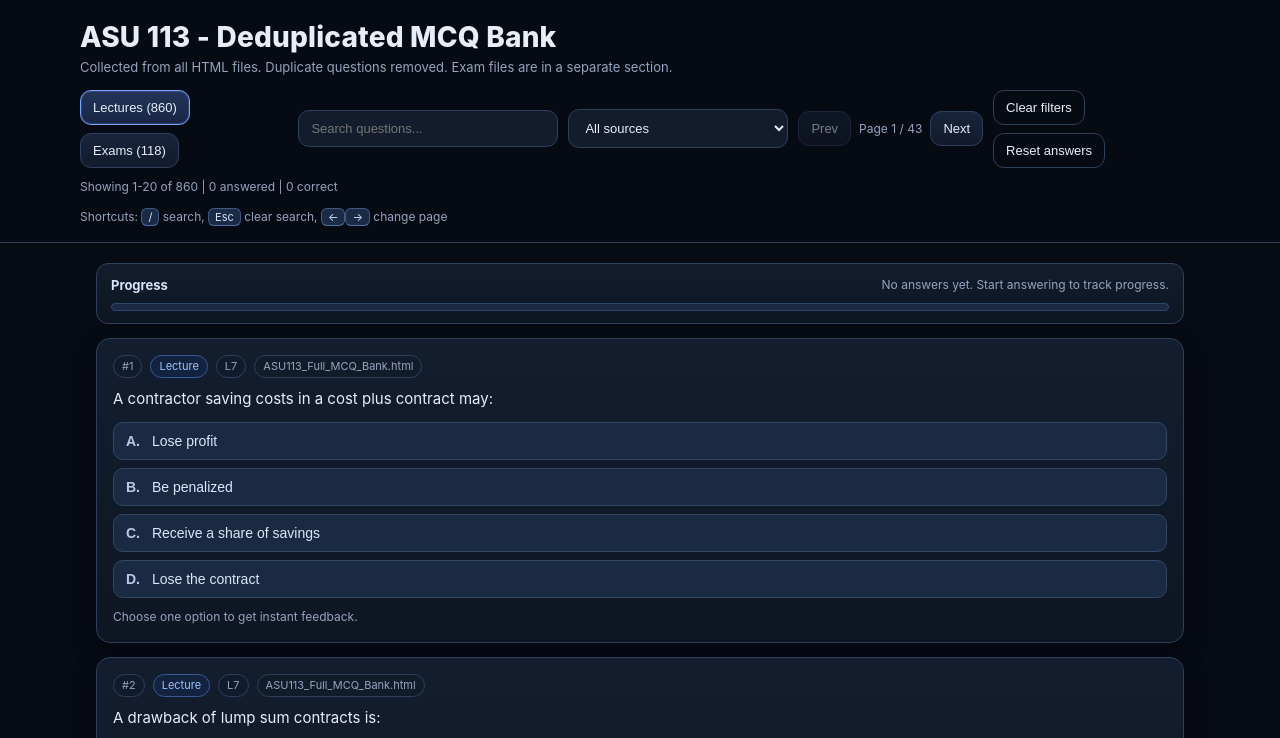
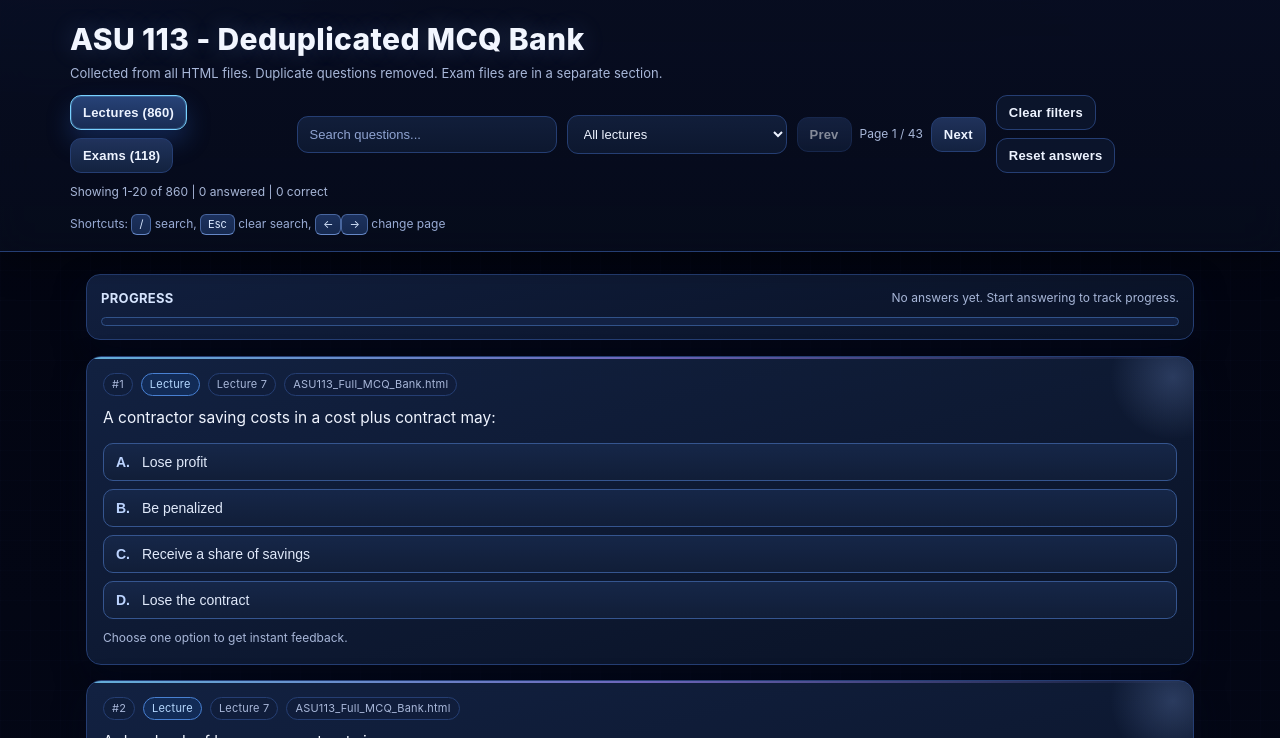
Before and after one commit to baherjr/EthicMCQBank, a plain HTML site: page index.html in a window 1280 px wide. Both pictures are taken after a click on the button "Clear filters". Shown: the top 738 px of the page. Drawn offline with Linux system fonts and the light colour scheme.

Commit message:
Add dynamic lecture filter and refactor question filtering logic

```diff
--- a/app.js
+++ b/app.js
@@ -1,10 +1,10 @@
 const LETTERS = ["A", "B", "C", "D", "E", "F"];
-const state = { section: "lecture", search: "", source: "all", page: 1, pageSize: 20, selected: new Map() };
+const state = { section: "lecture", search: "", lectureFilter: "all", page: 1, pageSize: 20, selected: new Map() };
 const el = {
   secLecture: document.getElementById("secLecture"),
   secExam: document.getElementById("secExam"),
   search: document.getElementById("search"),
-  source: document.getElementById("source"),
+  lectureFilter: document.getElementById("lectureFilter"),
   clearFilters: document.getElementById("clearFilters"),
   resetAnswers: document.getElementById("resetAnswers"),
   prev: document.getElementById("prev"),
@@ -44,23 +44,32 @@ function getSectionData() {
   return QUESTIONS.filter((q) => q.section === state.section && !isCtQuestion(q));
 }
 
-function buildSourceFilter() {
-  const sectionData = getSectionData();
-  const set = new Set(sectionData.map((q) => q.source));
-  const sources = ["all"].concat(Array.from(set).sort());
-  el.source.innerHTML = sources
-    .map((s) => '<option value="' + escapeHtml(s) + '">' + (s === "all" ? "All sources" : escapeHtml(s)) + "</option>")
+function getLectureNumber(q) {
+  const text = String((q && q.lecture) || "");
+  const match = text.match(/(?:lecture\s*)?l?\s*([1-9])\b/i);
+  return match ? match[1] : "";
+}
+
+function lectureLabel(value) {
+  return value === "all" ? "All lectures" : "Lecture " + value;
+}
+
+function buildLectureFilter() {
+  const options = state.section === "lecture" ? ["all", "1", "2", "3", "4", "5", "6", "7", "8", "9"] : ["all"];
+  el.lectureFilter.innerHTML = options
+    .map((s) => '<option value="' + escapeHtml(s) + '">' + escapeHtml(lectureLabel(s)) + "</option>")
     .join("");
-  if (!sources.includes(state.source)) state.source = "all";
-  el.source.value = state.source;
+  if (!options.includes(state.lectureFilter)) state.lectureFilter = "all";
+  el.lectureFilter.value = state.lectureFilter;
+  el.lectureFilter.disabled = state.section !== "lecture";
 }
 
 function filteredData() {
   const s = state.search.trim().toLowerCase();
   return getSectionData().filter((q) => {
-    if (state.source !== "all" && q.source !== state.source) return false;
+    if (state.section === "lecture" && state.lectureFilter !== "all" && getLectureNumber(q) !== state.lectureFilter) return false;
     if (!s) return true;
-    const hay = [q.text, q.explanation, (q.options || []).join(" "), q.source, q.lecture, q.bloom].join(" ").toLowerCase();
+    const hay = [q.text, q.explanation, (q.options || []).join(" "), q.source, lectureLabel(getLectureNumber(q)), q.bloom].join(" ").toLowerCase();
     return hay.includes(s);
   });
 }
@@ -108,9 +117,9 @@ function nextPage() {
 
 function clearActiveFilters() {
   state.search = "";
-  state.source = "all";
+  state.lectureFilter = "all";
   el.search.value = "";
-  buildSourceFilter();
+  buildLectureFilter();
   resetToFirstPage();
 }
 
@@ -168,6 +177,7 @@ function render() {
       const selectedOption = state.selected.get(q.id);
       const hasAnswer = state.selected.has(q.id);
       const sourceCount = q.sources && q.sources.length > 1 ? " - merged from " + q.sources.length + " files" : "";
+      const lectureTag = getLectureNumber(q);
 
       const optionsHtml = (q.options || [])
         .map((opt, oi) => {
@@ -219,7 +229,7 @@ function render() {
         '">' +
         (q.section === "exam" ? "Exam" : "Lecture") +
         "</span>" +
-        (q.lecture ? '<span class="badge">' + escapeHtml(q.lecture) + "</span>" : "") +
+        (lectureTag ? '<span class="badge">' + escapeHtml(lectureLabel(lectureTag)) + "</span>" : "") +
         (q.bloom ? '<span class="badge">' + escapeHtml(q.bloom) + "</span>" : "") +
         '<span class="badge">' +
         escapeHtml(q.source) +
@@ -250,16 +260,16 @@ function resetToFirstPage() {
 el.secLecture.addEventListener("click", () => {
   if (state.section === "lecture") return;
   state.section = "lecture";
-  state.source = "all";
-  buildSourceFilter();
+  state.lectureFilter = "all";
+  buildLectureFilter();
   resetToFirstPage();
 });
 
 el.secExam.addEventListener("click", () => {
   if (state.section === "exam") return;
   state.section = "exam";
-  state.source = "all";
-  buildSourceFilter();
+  state.lectureFilter = "all";
+  buildLectureFilter();
   resetToFirstPage();
 });
 
@@ -268,8 +278,8 @@ el.search.addEventListener("input", () => {
   resetToFirstPage();
 });
 
-el.source.addEventListener("change", () => {
-  state.source = el.source.value;
+el.lectureFilter.addEventListener("change", () => {
+  state.lectureFilter = el.lectureFilter.value;
   resetToFirstPage();
 });
 
@@ -321,7 +331,7 @@ async function init() {
     if (!response.ok) throw new Error("Failed to fetch questions.json");
     QUESTIONS = (await response.json()).filter((q) => !isCtQuestion(q));
     updateSectionButtons();
-    buildSourceFilter();
+    buildLectureFilter();
     render();
   } catch (error) {
     console.error(error);
--- a/index.html
+++ b/index.html
@@ -5,62 +5,72 @@
 <meta name="viewport" content="width=device-width, initial-scale=1.0">
 <title>ASU 113 - Deduplicated MCQ Bank</title>
 <style>
-:root{--bg:#070b14;--panel:#121a2a;--panel2:#182337;--line:#2f405c;--text:#e8edf8;--muted:#95a4bf;--accent:#7aa2ff;--exam:#f59e0b;--correct:#22c55e;--wrong:#ef4444}
+:root{--bg:#040714;--panel:#0f1a34;--panel2:#101f3e;--line:#334f8a;--line-soft:#253e73;--text:#edf3ff;--muted:#a8b7d9;--accent:#79d1ff;--accent2:#9f8cff;--exam:#ffc86a;--correct:#2ed6a4;--wrong:#ff7388;--shadow:rgba(5,10,26,.6)}
 *{box-sizing:border-box;margin:0;padding:0}
 html,body{scroll-behavior:smooth}
-body{font-family:Inter,system-ui,-apple-system,Segoe UI,Roboto,sans-serif;background:radial-gradient(1200px 500px at 20% -10%,#1d2b4f 0,transparent 60%),radial-gradient(1000px 450px at 100% -20%,#3a204f 0,transparent 55%),var(--bg);color:var(--text);line-height:1.5;min-height:100vh}
-.header{position:sticky;top:0;z-index:20;background:rgba(8,12,20,.72);backdrop-filter:blur(14px);border-bottom:1px solid var(--line);padding:16px}
-.h-wrap{max-width:1120px;margin:0 auto;display:grid;gap:12px}
-.title{font-size:clamp(20px,2.2vw,28px);font-weight:800;letter-spacing:.2px}
-.subtitle{font-size:13px;color:var(--muted)}
+body{font-family:Inter,Segoe UI Variable Text,Segoe UI,Roboto,Helvetica,Arial,sans-serif;background:linear-gradient(180deg,#020410 0%,#060d22 40%,#070f25 100%);color:var(--text);line-height:1.56;min-height:100vh;position:relative;isolation:isolate}
+body::before{content:"";position:fixed;inset:0;z-index:-2;pointer-events:none;opacity:.22;background-image:linear-gradient(rgba(130,170,255,.08) 1px,transparent 1px),linear-gradient(90deg,rgba(130,170,255,.08) 1px,transparent 1px);background-size:30px 30px,30px 30px}
+body::after{content:"";position:fixed;inset:-30vh -20vw;z-index:-1;pointer-events:none;background:radial-gradient(700px 420px at 18% 5%,rgba(81,120,255,.32),transparent 68%),radial-gradient(760px 380px at 84% 2%,rgba(137,89,255,.26),transparent 70%),radial-gradient(700px 520px at 50% 102%,rgba(39,153,255,.22),transparent 72%)}
+.header{position:sticky;top:0;z-index:20;background:linear-gradient(180deg,rgba(8,14,34,.9) 0%,rgba(7,13,30,.78) 100%);backdrop-filter:blur(16px);border-bottom:1px solid var(--line-soft);box-shadow:0 12px 32px rgba(0,0,0,.32);padding:16px}
+.h-wrap{max-width:1140px;margin:0 auto;display:grid;gap:12px}
+.title{font-size:clamp(21px,2.5vw,30px);font-weight:800;letter-spacing:.35px;color:#f2f6ff;text-shadow:0 0 24px rgba(146,186,255,.22)}
+.subtitle{font-size:13px;color:var(--muted);max-width:800px}
 .controls{display:grid;gap:10px;grid-template-columns:1fr}
 @media(min-width:930px){.controls{grid-template-columns:auto minmax(260px,1fr) 220px auto auto;align-items:center}}
 .seg{display:flex;gap:8px;flex-wrap:wrap}
-.btn{border:1px solid var(--line);background:linear-gradient(180deg,#17243a 0,#121b2d 100%);color:var(--text);padding:9px 12px;border-radius:11px;cursor:pointer;font-size:13px;transition:all .2s ease}
-.btn.active{border-color:var(--accent);background:linear-gradient(180deg,#223458 0,#182744 100%);box-shadow:0 0 0 1px rgba(122,162,255,.2) inset}
-.btn.exam.active{border-color:var(--exam);background:linear-gradient(180deg,#3a2b12 0,#2a2011 100%);color:#fde68a}
-.btn:disabled{opacity:.5;cursor:not-allowed}
-.btn-ghost{background:transparent}
-input,select{background:rgba(20,31,49,.9);border:1px solid var(--line);color:var(--text);padding:10px 12px;border-radius:11px;font-size:13px;min-width:0;outline:none;transition:border-color .2s ease,box-shadow .2s ease}
-input:focus,select:focus{border-color:var(--accent);box-shadow:0 0 0 3px rgba(122,162,255,.16)}
+.btn{border:1px solid var(--line-soft);background:linear-gradient(180deg,rgba(33,52,94,.95) 0%,rgba(20,35,66,.95) 100%);color:var(--text);padding:9px 12px;border-radius:11px;cursor:pointer;font-size:13px;font-weight:600;letter-spacing:.2px;transition:all .2s ease}
+.btn:hover{transform:translateY(-1px);border-color:var(--accent);box-shadow:0 10px 22px rgba(73,132,236,.22)}
+.btn:active{transform:translateY(0)}
+.btn.active{border-color:var(--accent);background:linear-gradient(180deg,rgba(40,68,122,.98) 0%,rgba(25,44,84,.98) 100%);box-shadow:0 0 0 1px rgba(121,209,255,.22) inset,0 12px 24px rgba(50,112,226,.25)}
+.btn.exam.active{border-color:var(--exam);background:linear-gradient(180deg,rgba(72,49,22,.95) 0%,rgba(52,35,16,.95) 100%);color:#ffe8be}
+.btn:disabled{opacity:.55;cursor:not-allowed;box-shadow:none}
+.btn-ghost{background:rgba(14,25,50,.7)}
+input,select{background:linear-gradient(180deg,rgba(18,31,60,.95) 0%,rgba(13,24,48,.95) 100%);border:1px solid var(--line-soft);color:var(--text);padding:10px 12px;border-radius:11px;font-size:13px;min-width:0;outline:none;transition:border-color .2s ease,box-shadow .2s ease}
+input::placeholder{color:#8fa3d1}
+input:focus,select:focus{border-color:var(--accent);box-shadow:0 0 0 3px rgba(121,209,255,.18),0 0 26px rgba(91,135,232,.22)}
 .stat{font-size:12px;color:var(--muted);white-space:nowrap}
-.hint{font-size:12px;color:var(--muted)}
-.kbd{padding:1px 6px;border:1px solid #405882;border-bottom-color:#506e9f;border-radius:6px;background:#1a2b46;color:#d5e3ff;font-size:11px}
+.hint{font-size:12px;color:#98abd4}
+.kbd{display:inline-block;padding:1px 7px;border:1px solid #48669f;border-bottom-color:#6587c6;border-radius:6px;background:linear-gradient(180deg,#1c315d 0%,#16294f 100%);color:#dae8ff;font-size:11px}
 #countInfo{grid-column:1/-1}
-.main{max-width:1120px;margin:20px auto;padding:0 16px 36px}
-.summary{border:1px solid var(--line);background:linear-gradient(180deg,rgba(20,31,49,.85) 0,rgba(15,23,36,.85) 100%);border-radius:12px;padding:12px 14px;margin-bottom:14px}
-.summary-top{display:flex;justify-content:space-between;align-items:center;gap:8px;margin-bottom:8px}
-.summary-title{font-size:13px;font-weight:700;color:#d7e4fb}
-.progress-track{width:100%;height:8px;background:#1b2a44;border-radius:999px;overflow:hidden;border:1px solid #2f466c}
-.progress-fill{width:0;height:100%;background:linear-gradient(90deg,#3b82f6 0%,#22c55e 100%);transition:width .25s ease}
-.cards{display:grid;gap:14px}
-.card{border:1px solid var(--line);background:linear-gradient(180deg,rgba(20,31,49,.92) 0,rgba(15,23,36,.92) 100%);border-radius:14px;padding:16px;box-shadow:0 8px 26px rgba(0,0,0,.25);transition:transform .2s ease,border-color .2s ease;animation:fadeUp .2s ease}
-.card:hover{transform:translateY(-2px);border-color:#4b6087}
+.main{max-width:1140px;margin:22px auto;padding:0 16px 40px}
+.summary{border:1px solid var(--line-soft);background:linear-gradient(165deg,rgba(19,34,67,.93) 0%,rgba(10,19,39,.93) 100%);border-radius:14px;padding:13px 14px;margin-bottom:16px;box-shadow:0 14px 30px var(--shadow)}
+.summary-top{display:flex;justify-content:space-between;align-items:center;gap:8px;margin-bottom:9px}
+.summary-title{font-size:13px;font-weight:700;letter-spacing:.3px;text-transform:uppercase;color:#d7e5ff}
+.progress-track{width:100%;height:9px;background:#122143;border-radius:999px;overflow:hidden;border:1px solid #315289}
+.progress-fill{width:0;height:100%;background:linear-gradient(90deg,#48b2ff 0%,#8e7cff 55%,#2ed6a4 100%);transition:width .25s ease}
+.cards{display:grid;gap:15px}
+.card{position:relative;border:1px solid var(--line-soft);background:linear-gradient(165deg,rgba(19,35,68,.95) 0%,rgba(10,19,38,.95) 100%);border-radius:15px;padding:16px;box-shadow:0 14px 30px var(--shadow);transition:transform .22s ease,border-color .22s ease,box-shadow .22s ease;animation:fadeUp .2s ease;overflow:hidden}
+.card::before{content:"";position:absolute;inset:0 auto auto 0;height:2px;width:100%;background:linear-gradient(90deg,rgba(121,209,255,.8),rgba(159,140,255,.65),transparent)}
+.card::after{content:"";position:absolute;right:-45px;top:-45px;width:130px;height:130px;border-radius:50%;background:radial-gradient(circle,rgba(146,180,255,.22) 0%,transparent 68%);pointer-events:none}
+.card:hover{transform:translateY(-2px);border-color:#4f75ba;box-shadow:0 18px 38px rgba(8,17,44,.68)}
 .meta{display:flex;gap:8px;flex-wrap:wrap;align-items:center;margin-bottom:10px}
-.badge{font-size:11px;padding:2px 8px;border-radius:999px;border:1px solid var(--line);color:var(--muted);background:rgba(17,28,44,.9)}
-.badge.section-lecture{border-color:#375996;color:#9bc5ff;background:#13233f}
-.badge.section-exam{border-color:#8d5a18;color:#fde68a;background:#37280f}
-.q{font-size:15px;margin:6px 0 12px}
+.badge{font-size:11px;padding:2px 8px;border-radius:999px;border:1px solid var(--line-soft);color:var(--muted);background:rgba(17,30,59,.92);letter-spacing:.2px}
+.badge.section-lecture{border-color:#4880d2;color:#b5d8ff;background:#122b56}
+.badge.section-exam{border-color:#d09a47;color:#ffe5ba;background:#3c2b12}
+.q{font-size:15.5px;line-height:1.6;margin:6px 0 12px;color:#eff4ff}
 .opts{display:grid;gap:8px}
-.opt-btn{width:100%;text-align:left;border:1px solid #324766;background:#1a2a43;color:#dce6f7;border-radius:10px;padding:10px 12px;font-size:14px;cursor:pointer;transition:all .2s ease}
-.opt-btn:hover{border-color:#5d78a8;background:#203456}
-.opt-btn:focus-visible{outline:none;box-shadow:0 0 0 3px rgba(122,162,255,.25)}
+.opt-btn{width:100%;text-align:left;border:1px solid #35558f;background:linear-gradient(180deg,rgba(22,39,73,.95) 0%,rgba(17,30,56,.95) 100%);color:#e0e9fa;border-radius:10px;padding:10px 12px;font-size:14px;cursor:pointer;transition:all .2s ease}
+.opt-btn:hover{border-color:#67a0ff;background:linear-gradient(180deg,rgba(29,53,97,.98) 0%,rgba(20,37,70,.98) 100%);box-shadow:0 10px 18px rgba(42,90,188,.28)}
+.opt-btn:focus-visible{outline:none;box-shadow:0 0 0 3px rgba(121,209,255,.26)}
 .opt-btn:disabled{cursor:default;opacity:1}
-.opt-btn.right-answer{border-color:rgba(34,197,94,.5)}
-.opt-btn.correct{border-color:rgba(34,197,94,.7);background:rgba(34,197,94,.16);color:#d9ffe8}
-.opt-btn.wrong{border-color:rgba(239,68,68,.75);background:rgba(239,68,68,.13);color:#ffd8d8}
-.opt-letter{display:inline-block;min-width:22px;font-weight:700;color:#b8c7e6}
+.opt-btn.right-answer{border-color:rgba(46,214,164,.58)}
+.opt-btn.correct{border-color:rgba(46,214,164,.86);background:linear-gradient(180deg,rgba(22,78,72,.65) 0%,rgba(14,55,50,.65) 100%);color:#ddfff4}
+.opt-btn.wrong{border-color:rgba(255,115,136,.86);background:linear-gradient(180deg,rgba(92,35,49,.6) 0%,rgba(64,23,35,.6) 100%);color:#ffe0e6}
+.opt-letter{display:inline-block;min-width:22px;font-weight:700;color:#bcd4ff}
 .actions{margin-top:10px;display:flex;gap:8px;flex-wrap:wrap;align-items:center}
 .note{font-size:12px;color:var(--muted)}
 .result{font-size:12px;padding:5px 10px;border-radius:999px;border:1px solid}
-.result.ok{color:#c9f8dc;border-color:rgba(34,197,94,.45);background:rgba(34,197,94,.14)}
-.result.bad{color:#ffd0d0;border-color:rgba(239,68,68,.45);background:rgba(239,68,68,.14)}
-.result.neutral{color:#d5e0f5;border-color:#405882;background:#17253d}
-.exp{margin-top:10px;border-left:3px solid var(--accent);padding:9px 11px;background:#14233b;border-radius:0 10px 10px 0;font-size:13px;color:#d7e5fb}
-.empty{padding:48px 0;text-align:center;color:var(--muted)}
+.result.ok{color:#cdffee;border-color:rgba(46,214,164,.45);background:rgba(46,214,164,.13)}
+.result.bad{color:#ffdbe1;border-color:rgba(255,115,136,.45);background:rgba(255,115,136,.14)}
+.result.neutral{color:#d5e4ff;border-color:#4d6ca4;background:#152b54}
+.exp{margin-top:10px;border-left:3px solid var(--accent);padding:9px 11px;background:#11264d;border-radius:0 10px 10px 0;font-size:13px;color:#dcedff}
+.empty{padding:52px 0;text-align:center;color:#a8b7d9}
 .pager{display:flex;gap:8px;align-items:center;justify-content:flex-end}
-.to-top{position:fixed;right:18px;bottom:18px;z-index:30;border:1px solid #4d648b;background:linear-gradient(180deg,#23395f 0,#192c4a 100%);color:#e7efff;width:42px;height:42px;border-radius:50%;font-size:18px;cursor:pointer;opacity:0;transform:translateY(8px);pointer-events:none;transition:all .2s ease}
+.to-top{position:fixed;right:18px;bottom:18px;z-index:30;border:1px solid #5377ba;background:linear-gradient(180deg,#24427c 0%,#1a2f58 100%);color:#eaf2ff;width:42px;height:42px;border-radius:12px;font-size:18px;cursor:pointer;opacity:0;transform:translateY(8px);pointer-events:none;transition:all .2s ease;box-shadow:0 10px 22px rgba(17,33,65,.45)}
 .to-top.visible{opacity:1;transform:translateY(0);pointer-events:auto}
+*::-webkit-scrollbar{width:10px;height:10px}
+*::-webkit-scrollbar-track{background:#0a1430}
+*::-webkit-scrollbar-thumb{background:linear-gradient(180deg,#2f4f89,#203a6d);border-radius:99px;border:1px solid #3f63a6}
 @keyframes fadeUp{from{opacity:0;transform:translateY(6px)}to{opacity:1;transform:none}}
 </style>
 </head>
@@ -74,7 +84,7 @@ input:focus,select:focus{border-color:var(--accent);box-shadow:0 0 0 3px rgba(12
     <div class="controls">
       <div class="seg"><button id="secLecture" class="btn active" type="button">Lectures</button><button id="secExam" class="btn exam" type="button">Exams</button></div>
       <input id="search" type="text" placeholder="Search questions..." autocomplete="off">
-      <select id="source"></select>
+      <select id="lectureFilter" aria-label="Lecture filter"></select>
       <div class="pager"><button id="prev" class="btn" type="button">Prev</button><span id="pageInfo" class="stat"></span><button id="next" class="btn" type="button">Next</button></div>
       <div class="seg"><button id="clearFilters" class="btn btn-ghost" type="button">Clear filters</button><button id="resetAnswers" class="btn btn-ghost" type="button">Reset answers</button></div>
       <div id="countInfo" class="stat"></div>
```
